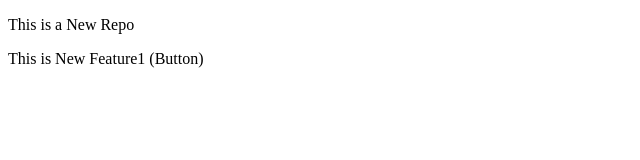
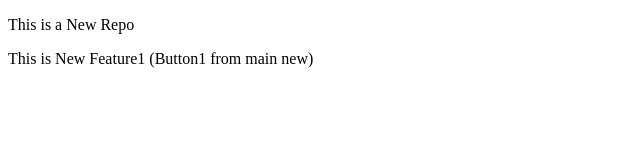
Before and after one commit to siddharthpatil-0411/localrepo, a plain HTML site: page index.html in a window 1280 px wide. Shown: the full height of the page, 0-640 px from the left. Drawn offline with Linux system fonts and the light colour scheme.

Commit message:
Add Button1 from main new

```diff
--- a/index.html
+++ b/index.html
@@ -7,6 +7,6 @@
 </head>
 <body>
     <p>This is a New Repo</p>
-    <p>This is New Feature1 (Button)</p>
+    <p>This is New Feature1 (Button1 from main new)</p>
 </body>
 </html>
```
